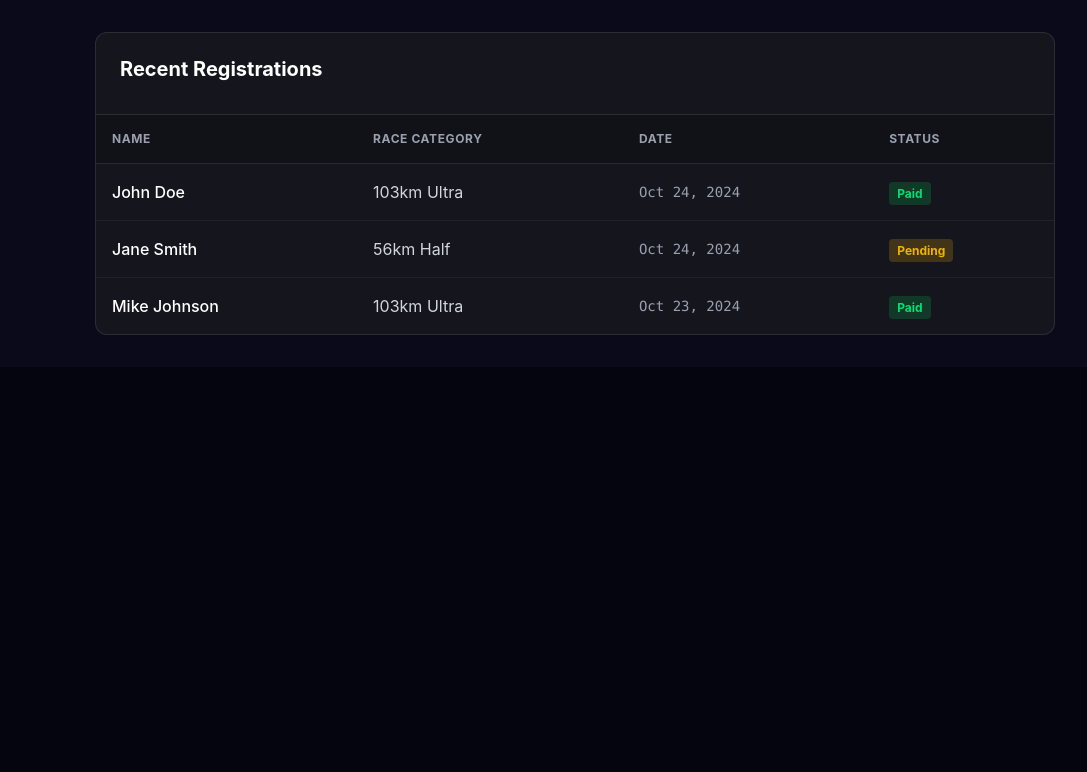
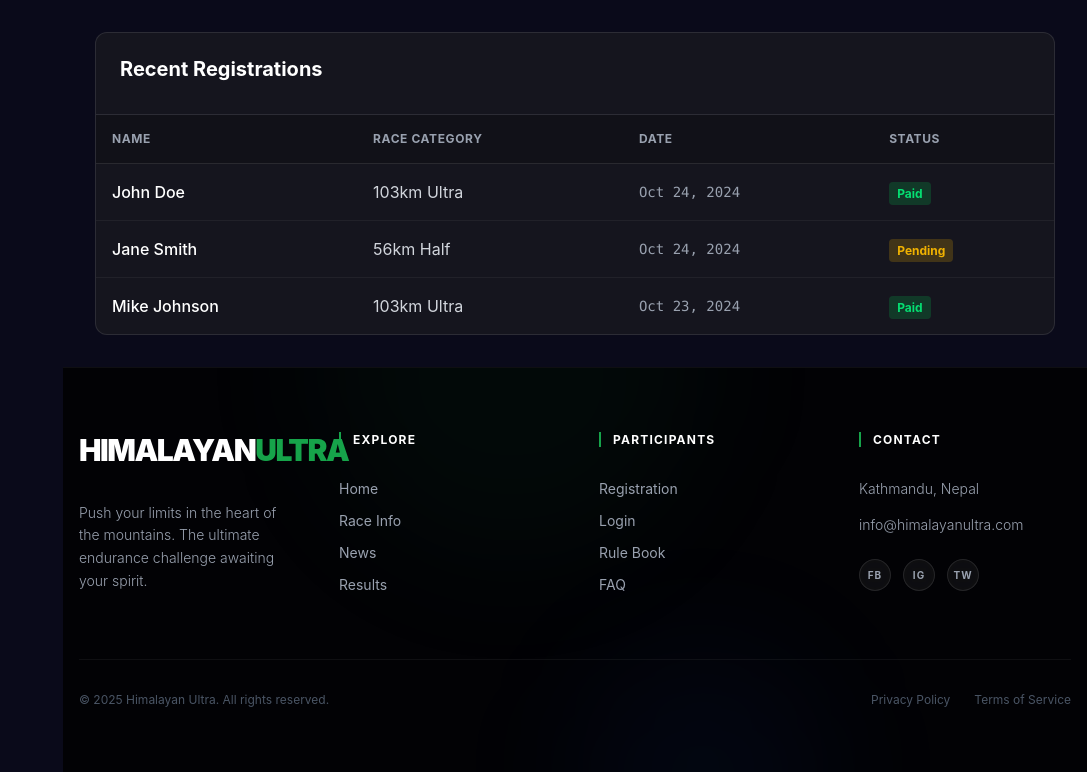
Before and after one commit to ganeshparajuli11/himalayan-ultra, a React (Vite) app: page /admin in a window 1280 px wide. Shown: the part 822-1594 px from the top of the page, without its empty margins (193-1280 px from the left). Before the commit the page ends 1189 px from the top, so only its background shows below. Built offline with nearby package versions, Linux system fonts and the light colour scheme.

Commit message:
Added navbar

```diff
--- a/src/components/Footer.tsx
+++ b/src/components/Footer.tsx
@@ -1,35 +1,103 @@
+import { Link } from 'react-router-dom';
+
 const Footer = () => {
     return (
-        <footer className="bg-[#020205] py-16 border-t border-white/5">
-            <div className="container mx-auto px-4">
-                <div className="grid grid-cols-1 md:grid-cols-3 gap-10 mb-16">
-                    <div className="flex flex-col">
-                        <h3 className="text-2xl font-black mb-4 tracking-tight">HIMALAYAN<span className="text-primary">ULTRA</span></h3>
-                        <p className="text-gray-400 leading-relaxed">The ultimate endurance challenge in Hong Kong's stunning landscapes.</p>
+        <footer className="relative bg-[#020205] border-t border-white/5 overflow-hidden">
+            {/* Background effects */}
+            <div className="absolute top-0 left-1/4 w-96 h-96 bg-primary/5 rounded-full blur-3xl -translate-y-1/2 pointer-events-none"></div>
+            <div className="absolute bottom-0 right-1/4 w-64 h-64 bg-blue-600/5 rounded-full blur-3xl translate-y-1/2 pointer-events-none"></div>
+
+            <div className="container mx-auto px-4 py-16 relative z-10">
+                <div className="grid grid-cols-1 md:grid-cols-2 lg:grid-cols-4 gap-12 mb-16">
+                    {/* Brand Section */}
+                    <div className="space-y-6">
+                        <Link to="/" className="inline-block">
+                            <h3 className="text-3xl font-black tracking-tighter text-white">
+                                HIMALAYAN<span className="text-primary">ULTRA</span>
+                            </h3>
+                        </Link>
+                        <p className="text-gray-400 leading-relaxed font-light text-sm">
+                            Push your limits in the heart of the mountains. The ultimate endurance challenge awaiting your spirit.
+                        </p>
                     </div>
-                    <div className="flex flex-col">
-                        <h4 className="text-lg font-bold mb-6 text-white uppercase tracking-wider">Quick Links</h4>
+
+                    {/* Check out links */}
+                    <div>
+                        <h4 className="text-xs font-bold text-white uppercase tracking-widest mb-8 border-l-2 border-primary pl-3">
+                            Explore
+                        </h4>
                         <ul className="space-y-3">
-                            {['About Us', 'Contact', 'Privacy Policy', 'Terms of Service'].map((link) => (
-                                <li key={link}>
-                                    <a href="#" className="text-gray-400 hover:text-white transition-colors text-sm">{link}</a>
+                            {[
+                                { name: 'Home', path: '/' },
+                                { name: 'Race Info', path: '/race-info' },
+                                { name: 'News', path: '/news' },
+                                { name: 'Results', path: '/results' },
+                            ].map((link) => (
+                                <li key={link.name}>
+                                    <Link
+                                        to={link.path}
+                                        className="text-gray-400 hover:text-white transition-all duration-300 transform hover:translate-x-1 flex items-center group text-sm"
+                                    >
+                                        <span className="w-0 group-hover:w-2 h-[1px] bg-primary mr-0 group-hover:mr-2 transition-all duration-300"></span>
+                                        {link.name}
+                                    </Link>
                                 </li>
                             ))}
                         </ul>
                     </div>
-                    <div className="flex flex-col">
-                        <h4 className="text-lg font-bold mb-6 text-white uppercase tracking-wider">Follow Us</h4>
-                        <div className="flex gap-4">
-                            {['Facebook', 'Instagram', 'Twitter'].map((social) => (
-                                <a key={social} href="#" className="text-gray-400 hover:text-primary transition-colors text-sm uppercase font-bold tracking-wide">
-                                    {social}
-                                </a>
+
+                    {/* Participant Links */}
+                    <div>
+                        <h4 className="text-xs font-bold text-white uppercase tracking-widest mb-8 border-l-2 border-primary pl-3">
+                            Participants
+                        </h4>
+                        <ul className="space-y-3">
+                            {[
+                                { name: 'Registration', path: '/registration' },
+                                { name: 'Login', path: '/login' },
+                                { name: 'Rule Book', path: '/race-info' },
+                                { name: 'FAQ', path: '/race-info' },
+                            ].map((link) => (
+                                <li key={link.name}>
+                                    <Link
+                                        to={link.path}
+                                        className="text-gray-400 hover:text-white transition-all duration-300 transform hover:translate-x-1 flex items-center group text-sm"
+                                    >
+                                        <span className="w-0 group-hover:w-2 h-[1px] bg-primary mr-0 group-hover:mr-2 transition-all duration-300"></span>
+                                        {link.name}
+                                    </Link>
+                                </li>
                             ))}
+                        </ul>
+                    </div>
+
+                    {/* Contact */}
+                    <div>
+                        <h4 className="text-xs font-bold text-white uppercase tracking-widest mb-8 border-l-2 border-primary pl-3">
+                            Contact
+                        </h4>
+                        <div className="space-y-4 text-gray-400 text-sm font-light">
+                            <p>Kathmandu, Nepal</p>
+                            <p>info@himalayanultra.com</p>
+                            <div className="flex gap-3 mt-6">
+                                {['FB', 'IG', 'TW'].map((social) => (
+                                    <a key={social} href="#" className="glass w-8 h-8 rounded-full flex items-center justify-center hover:bg-primary hover:text-black transition-all cursor-pointer font-bold text-[10px] tracking-widest">
+                                        {social}
+                                    </a>
+                                ))}
+                            </div>
                         </div>
                     </div>
                 </div>
-                <div className="text-center text-gray-500 text-sm pt-8 border-t border-white/5">
-                    <p>&copy; {new Date().getFullYear()} Himalayan Ultra. All rights reserved.</p>
+
+                <div className="pt-8 border-t border-white/5 flex flex-col md:flex-row justify-between items-center gap-4">
+                    <p className="text-gray-600 text-xs">
+                        &copy; {new Date().getFullYear()} Himalayan Ultra. All rights reserved.
+                    </p>
+                    <div className="flex gap-6 text-xs text-gray-600">
+                        <Link to="#" className="hover:text-primary transition-colors">Privacy Policy</Link>
+                        <Link to="#" className="hover:text-primary transition-colors">Terms of Service</Link>
+                    </div>
                 </div>
             </div>
         </footer>
--- a/src/layouts/AdminLayout.tsx
+++ b/src/layouts/AdminLayout.tsx
@@ -1,5 +1,6 @@
 
 import { Link, Outlet } from 'react-router-dom';
+import Footer from '@/components/Footer';
 
 export default function AdminLayout() {
     return (
@@ -52,7 +53,8 @@ export default function AdminLayout() {
                     <span className="font-bold text-white">Admin User</span>
                 </div>
             </aside>
-            <main className="flex-1 ml-64 p-8">
+            <main className="flex-1 ml-64 flex flex-col min-h-screen">
+                <div className="p-8 flex-grow">
                     <header className="flex justify-between items-center mb-8 pb-6 border-b border-white/10">
                         <h2 className="text-3xl font-bold text-white uppercase tracking-wide">Dashboard</h2>
                         <button className="btn btn-primary px-4 py-2 text-xs">Logout</button>
@@ -60,6 +62,8 @@ export default function AdminLayout() {
                     <div className="animate-fade-in">
                         <Outlet />
                     </div>
+                </div>
+                <Footer />
             </main>
         </div>
     );
--- a/src/pages/Login.tsx
+++ b/src/pages/Login.tsx
@@ -2,6 +2,7 @@
 import { useState } from 'react';
 import { useAuth } from '@/context/AuthContext';
 import { Link } from 'react-router-dom';
+import Footer from '@/components/Footer';
 
 export default function LoginPage() {
     const { login } = useAuth();
@@ -28,7 +29,8 @@ export default function LoginPage() {
     };
 
     return (
-        <div className="flex h-screen w-full overflow-hidden bg-[#050510]">
+        <div className="flex flex-col min-h-screen w-full bg-[#050510]">
+            <div className="flex flex-1 w-full">
                 {/* Left Panel - Image & Branding */}
                 <div className="hidden lg:flex w-1/2 relative flex-col justify-end p-16 text-white">
                     <div className="absolute inset-0 z-0">
@@ -112,5 +114,7 @@ export default function LoginPage() {
                     </div>
                 </div>
             </div>
+            <Footer />
+        </div>
     );
 }
--- a/src/pages/UserDashboard.tsx
+++ b/src/pages/UserDashboard.tsx
@@ -1,5 +1,6 @@
 
 import { useAuth } from '@/context/AuthContext';
+import Footer from '@/components/Footer';
 
 export default function UserDashboard() {
     const { user, logout } = useAuth();
@@ -52,6 +53,7 @@ export default function UserDashboard() {
                     </div>
                 </div>
             </div>
+            <Footer />
         </div>
     );
 }
```
Lines whose indentation alone changed are shown as unchanged.
